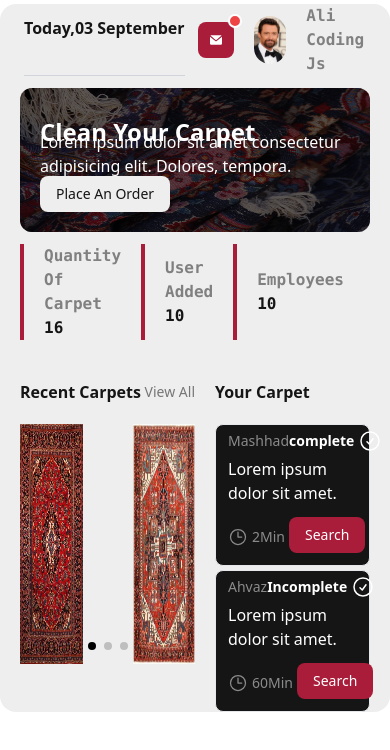
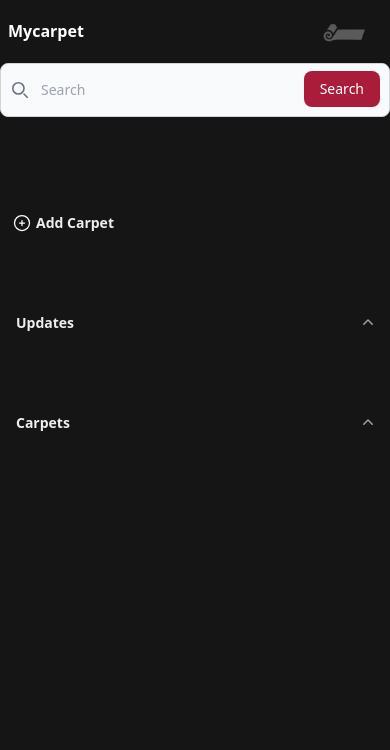
Before and after one commit to alibazregarijs/mycarpet, a Next.js app: page /home in a window 390 px wide. Shown: the top 750 px of the page. Built offline with nearby package versions, Linux system fonts and the light colour scheme.

Commit message:
nav-animation-complete

```diff
--- a/app/home/page.jsx
+++ b/app/home/page.jsx
@@ -8,13 +8,19 @@ import AppContext from "@/context/AppContext";
 import { useState } from "react";
 
 const Home = () => {
-  const [navToggleContext, setNavToggleContext] = useState(false);
+  const [navToggleContext, setNavToggleContext] = useState(true);
+  const toggleAnimataion = navToggleContext
+    ? "col-span-2  row-span-12 min-h-screen  bg-myBlack overflow-y-scroll  hide-scrollbar animate-slide-down"
+    : "col-span-2  row-span-12 min-h-screen  bg-myBlack overflow-y-scroll  hide-scrollbar";
+  console.log(navToggleContext);
   return (
     <AppContext.Provider value={{ navToggleContext, setNavToggleContext }}>
       <div className="h-screen overflow-y-scroll  hide-scrollbar">
         <div className="lg:grid grid-cols-12 grid-rows-12 ">
           {navToggleContext && (
-            <div className="col-span-2  row-span-12 min-h-screen  bg-myBlack overflow-y-scroll  hide-scrollbar  animate-slide-down ">
+            <div
+              className={`col-span-2  row-span-12 min-h-screen  bg-myBlack overflow-y-scroll  hide-scrollbar  lg:animate-none sm:animate-slide-down `}
+            >
               <Sidebar />
             </div>
           )}
--- a/components/Navbar.jsx
+++ b/components/Navbar.jsx
@@ -10,7 +10,7 @@ import AppContext from "@/context/AppContext";
 
 const Navbar = () => {
   const [notif, setNotif] = useState(true);
-  const context = useContext(AppContext)
+  const context = useContext(AppContext);
 
   return (
     <div className="flex justify-between  mt-1 mx-2 ">
@@ -62,6 +62,7 @@ const Navbar = () => {
             Coding Js
           </p>
         </div>
+        <div className="lg:hidden flex">
           {context.navToggleContext ? (
             <svg
               xmlns="http://www.w3.org/2000/svg"
@@ -103,6 +104,7 @@ const Navbar = () => {
           )}
         </div>
       </div>
+    </div>
   );
 };
 
```
Lines whose indentation alone changed are shown as unchanged.
